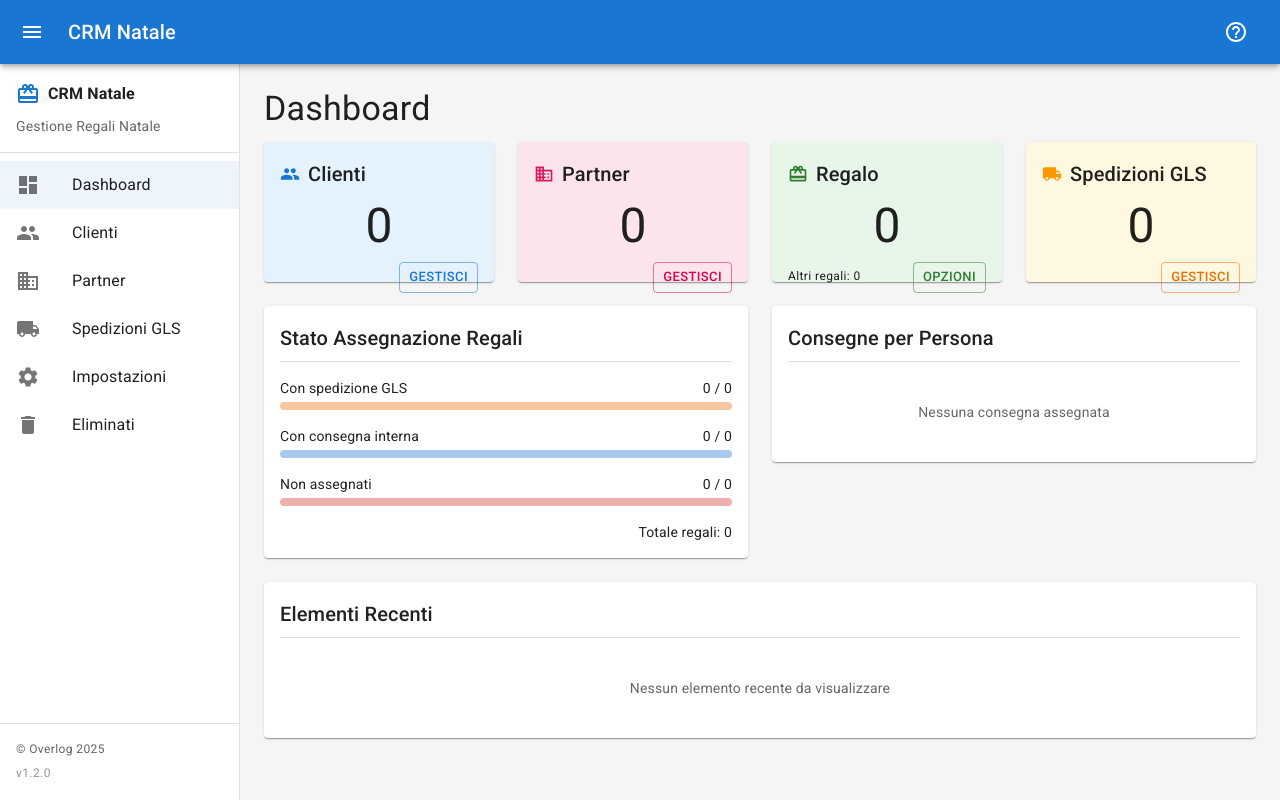
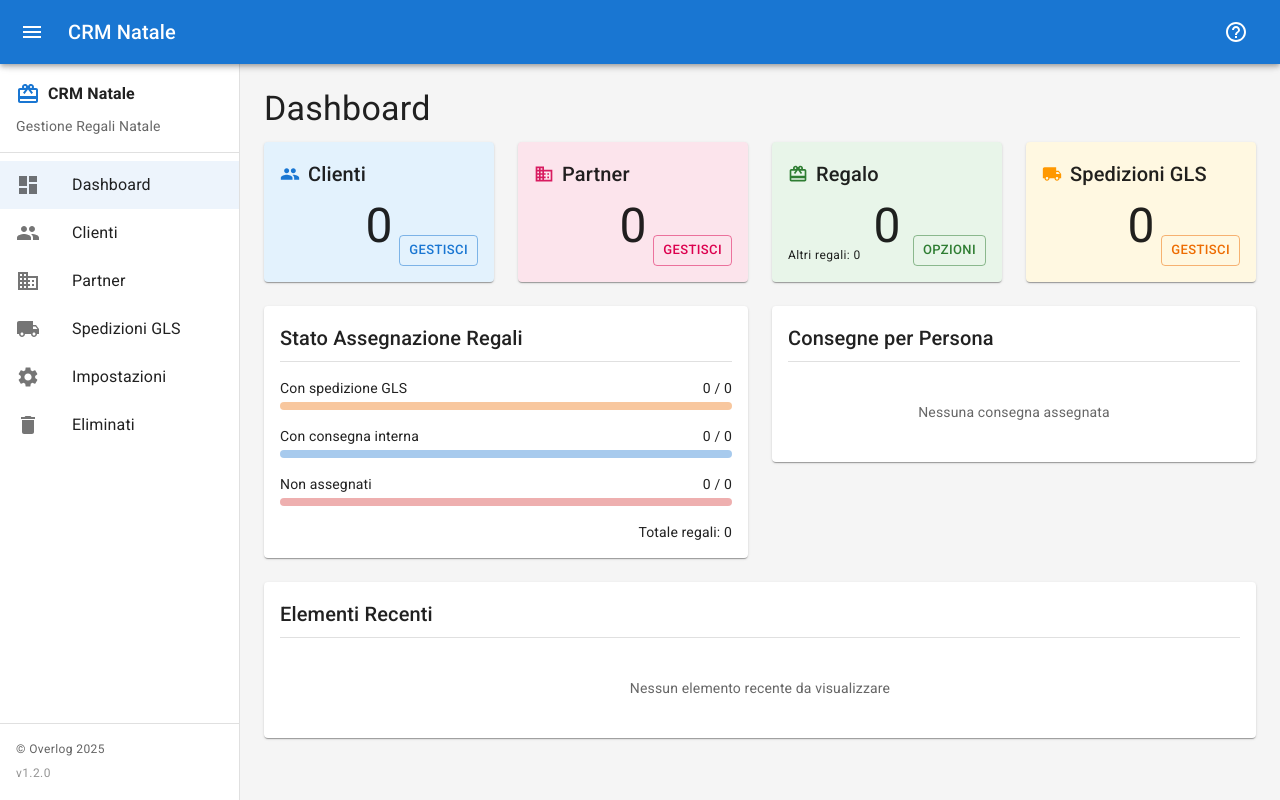
Before and after one commit to TaylorTFG/crm-natale, a React (Create React App) app: page / in a window 1280 px wide. Built offline with nearby package versions, Linux system fonts and the light colour scheme.

Commit message:
miglioramento finale

```diff
--- a/package.json
+++ b/package.json
@@ -56,11 +56,9 @@
     "files": [
       "build/**/*",
       "node_modules/**/*",
-      "public/electron.js",
-      "public/preload.js",
-      "public/dataManager.js",
-      "public/excelImporter.js"
+      "public/**/*"
     ],
+    "asar": false,
     "directories": {
       "buildResources": "assets"
     }
--- a/src/pages/ClientiPage.js
+++ b/src/pages/ClientiPage.js
@@ -1332,7 +1332,7 @@ const ClientiPage = () => {
         </DialogActions>
       </Dialog>
 
-      {/* Dialog per assegnare consegnatario */}
+      Copia{/* Dialog per assegnare consegnatario */}
 <Dialog open={openAssegnaConsegnaDialog} onClose={() => setOpenAssegnaConsegnaDialog(false)}>
   <DialogTitle>
     Assegna Consegnatario
@@ -1346,10 +1346,10 @@ const ClientiPage = () => {
     <FormControl fullWidth margin="dense">
       <InputLabel>Consegna/Spedizione</InputLabel>
       <Select
-              value={formData.consegnaSpedizione}
+        value={valoreDaAssegnare}
         label="Consegna/Spedizione"
         name="consegnaSpedizione"
-              onChange={handleInputChange}
+        onChange={(e) => setValoreDaAssegnare(e.target.value)}
       >
         <MenuItem value="">Non assegnato</MenuItem>
         {Array.isArray(settings.consegnatari) && settings.consegnatari.length > 0 ? (
--- a/src/pages/Dashboard.js
+++ b/src/pages/Dashboard.js
@@ -201,7 +201,8 @@ const Dashboard = () => {
                 display: 'flex',
                 flexDirection: 'column',
                 height: 140,
-                backgroundColor: '#e3f2fd'
+                backgroundColor: '#e3f2fd',
+                position: 'relative'
               }}
             >
               <Box display="flex" alignItems="center">
@@ -215,15 +216,16 @@ const Dashboard = () => {
                 {clientiCount}
               </Typography>
 
+              <Box sx={{ position: 'absolute', bottom: 16, right: 16 }}>
                 <Button
                   variant="outlined"
                   component={Link}
                   to="/clienti"
                   size="small"
-                sx={{ mt: 'auto', alignSelf: 'flex-end' }}
                 >
                   Gestisci
                 </Button>
+              </Box>
             </Paper>
           </Grid>
 
@@ -235,7 +237,8 @@ const Dashboard = () => {
                 display: 'flex',
                 flexDirection: 'column',
                 height: 140,
-                backgroundColor: '#fce4ec'
+                backgroundColor: '#fce4ec',
+                position: 'relative'
               }}
             >
               <Box display="flex" alignItems="center">
@@ -249,16 +252,17 @@ const Dashboard = () => {
                 {partnerCount}
               </Typography>
 
+              <Box sx={{ position: 'absolute', bottom: 16, right: 16 }}>
                 <Button
                   variant="outlined"
                   component={Link}
                   to="/partner"
                   size="small"
                   color="secondary"
-                sx={{ mt: 'auto', alignSelf: 'flex-end' }}
                 >
                   Gestisci
                 </Button>
+              </Box>
             </Paper>
           </Grid>
 
@@ -270,7 +274,8 @@ const Dashboard = () => {
                 display: 'flex',
                 flexDirection: 'column',
                 height: 140,
-                backgroundColor: '#e8f5e9'
+                backgroundColor: '#e8f5e9',
+                position: 'relative'
               }}
             >
               <Box display="flex" alignItems="center">
@@ -284,11 +289,11 @@ const Dashboard = () => {
                 {stats.conRegali}
               </Typography>
 
-              <Box sx={{ display: 'flex', justifyContent: 'space-between', alignItems: 'center', mt: 'auto' }}>
-                <Typography variant="caption">
+              <Typography variant="caption" sx={{ position: 'absolute', bottom: 16, left: 16 }}>
                 Altri regali: {stats.conAltriRegali}
               </Typography>
 
+              <Box sx={{ position: 'absolute', bottom: 16, right: 16 }}>
                 <Button
                   variant="outlined"
                   component={Link}
@@ -310,7 +315,8 @@ const Dashboard = () => {
                 display: 'flex',
                 flexDirection: 'column',
                 height: 140,
-                backgroundColor: '#fff8e1'
+                backgroundColor: '#fff8e1',
+                position: 'relative'
               }}
             >
               <Box display="flex" alignItems="center">
@@ -324,16 +330,17 @@ const Dashboard = () => {
                 {stats.daSpedireGLS}
               </Typography>
 
+              <Box sx={{ position: 'absolute', bottom: 16, right: 16 }}>
                 <Button
                   variant="outlined"
                   component={Link}
                   to="/spedizioni"
                   size="small"
                   color="warning"
-                sx={{ mt: 'auto', alignSelf: 'flex-end' }}
                 >
                   Gestisci
                 </Button>
+              </Box>
             </Paper>
           </Grid>
 
```
Also changed, not shown: public/electron.js (+10 -5 lines). Lines whose indentation alone changed are shown as unchanged.
